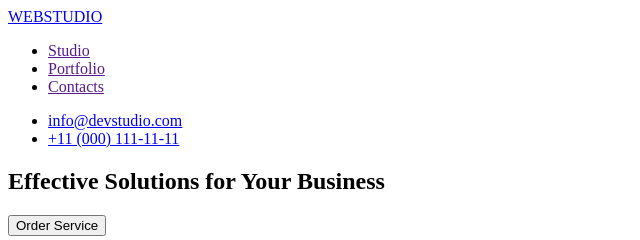
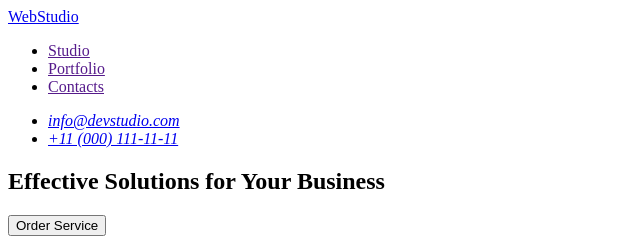
Before and after one commit to RomanMatkovskyi/goit-markup-hw-01, a plain HTML site: page index.html in a window 1280 px wide. Shown: the top 240 px of the page, 0-640 px from the left. Drawn offline with Linux system fonts and the light colour scheme.

Commit message:
Update index html

```diff
--- a/index.html
+++ b/index.html
@@ -11,7 +11,7 @@
     <!-- header -->
     <header>
       <nav>
-        <a href="./index.html">WEBSTUDIO</a>
+        <a href="./index.html">WebStudio</a>
 
         <ul>
           <li><a href="">Studio</a></li>
@@ -19,10 +19,12 @@
           <li><a href="">Contacts</a></li>
         </ul>
       </nav>
-      <ul>
-        <li><a href="mailto:info@devstudio.com">info@devstudio.com</a></li>
-        <li><a href="tel:+110001111111">+11 (000) 111-11-11</a></li>
-      </ul>
+      <address>
+        <ul>
+          <li><a href="mailto:info@devstudio.com">info@devstudio.com</a></li>
+          <li><a href="tel:+110001111111">+11 (000) 111-11-11</a></li>
+        </ul>
+      </address>
     </header>
     <main>
       <!-- hero -->
@@ -112,7 +114,7 @@
     </main>
     <!-- Footer -->
     <footer>
-      <a href="./index.html">WEBSTUDIO</a>
+      <a href="./index.html">WebStudio</a>
       <p>
         Increase the flow of customers and <br />
         sales for your business with digital <br />
```
